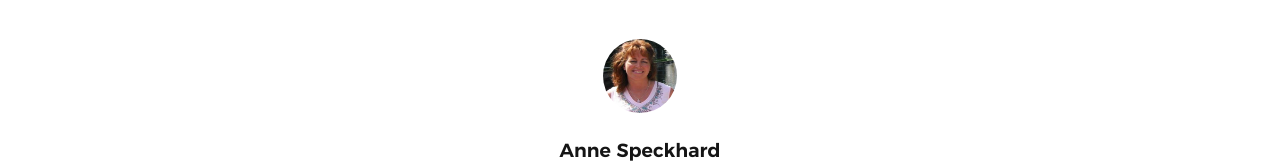
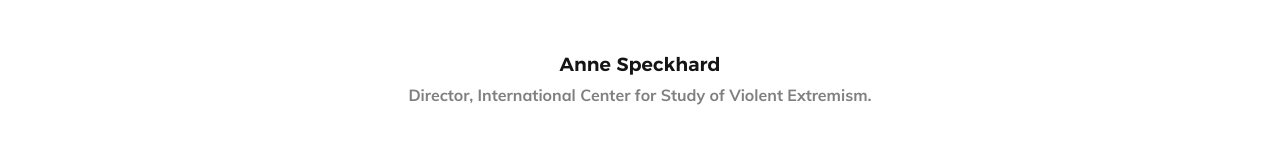
Before and after one commit to rharish101/ASHA, a plain HTML site: page index.html in a window 1280 px wide. Shown: the part 3692-3854 px from the top of the page. Drawn offline with Linux system fonts and the light colour scheme; files whose address does not match are found by name.

Commit message:
Update index.html

```diff
--- a/index.html
+++ b/index.html
@@ -298,7 +298,6 @@ g<!DOCTYPE html>
                         </p>
 
                         <div class="testimonial-author">
-                                <img src="anne.jpg" alt="Author image">
                                 <div class="author-info">
                                     Anne Speckhard
                                     <span class="position">Director, International Center for Study of Violent Extremism.</span>
```
